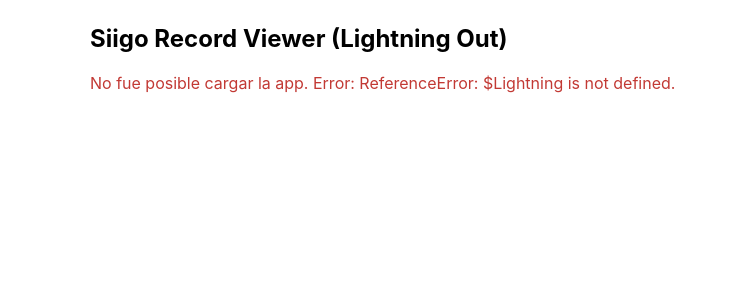
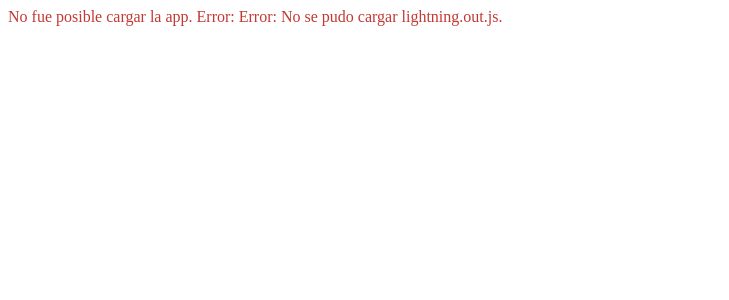
Before and after one commit to jatibamoza/out_view_record_salesforce, a Flask app: template templates/index.html in a window 1280 px wide. Shown: the top 300 px of the page, without its empty margins (0-729 px from the left). Run offline with Flask 3, Linux system fonts and the light colour scheme; the template is opened without the code that fills it: most values are stand-ins (such as "Sample title", 1, 10 or a date in 2020).

Commit message:
Ajuste total del index-html

```diff
--- a/templates/index.html
+++ b/templates/index.html
@@ -1,78 +1,76 @@
 <!doctype html>
-<html lang="es">
+<html>
 	<head>
-	<meta charset="utf-8" />
-	<meta http-equiv="X-UA-Compatible" content="IE=edge" />
-	<meta name="viewport" content="width=device-width,initial-scale=1" />
-	<title>Siigo Lightning Out</title>
-		<!-- Carga el runtime desde tu Experience -->
-		<script src="{{ site_domain }}/lightning/lightning.out.js"></script>
-		<style>
-			body { font-family: -apple-system, BlinkMacSystemFont, "Segoe UI", Roboto, Arial, sans-serif; }
-			.container { max-width: 1100px; margin: 24px auto; padding: 0 12px; }
-		</style>
+		<meta charset="utf-8">
+		<title>Lightning Out</title>
 	</head>
 	<body>
-		<div class="container">
-			<h2>Siigo Record Viewer (Lightning Out)</h2>
 	<div id="siigo_container"></div>
-		</div>
+
 	<script>
-			// 1) captura de errores globales
-			window.addEventListener('error',    e => console.error('[window.error]', e.error || e.message));
-			window.addEventListener('unhandledrejection', e => console.error('[unhandledrejection]', e.reason));
+		const ENDPOINT = "{{ site_domain }}"; // tu site Aura (no el core)
+		const CORE    = "{{ base_domain }}";          // para baseDomain (botonera)
 		const recordId   = "{{ record_id }}";
-			// 2) helper: usar Lightning Out con timeout y catch
+		// 1) Cargar lightning.out.js y esperar a que esté listo
+		function loadLightningOut(endpoint, timeoutMs = 15000) {
+			return new Promise((resolve, reject) => {
+				const src = endpoint.replace(/\/+$/,'') + "/lightning/lightning.out.js";
+				const s = document.createElement("script");
+				let done = false;
+				const t = setTimeout(() => {
+					if (!done) reject(new Error("Timeout cargando lightning.out.js"));
+				}, timeoutMs);
+
+				s.onload = () => {
+					done = true; clearTimeout(t);
+					if (window.$Lightning) resolve();
+					else reject(new Error("$Lightning no quedó definido tras cargar el script"));
+				};
+				s.onerror = () => { done = true; clearTimeout(t); reject(new Error("No se pudo cargar lightning.out.js")); };
+				document.head.appendChild(s);
+				s.src = src;
+			});
+		}
+
+		// 2) Usar Lightning Out (envuelto en Promesa)
 		function useLightning(appName, endpoint, timeoutMs = 15000) {
 			return new Promise((resolve, reject) => {
 				let done = false;
-					const t = setTimeout(() => {
-						if (!done) reject(new Error('Lightning Out timed out (' + timeoutMs + 'ms)'));
-					}, timeoutMs);
-
+				const t = setTimeout(() => { if (!done) reject(new Error("Lightning.use timeout")); }, timeoutMs);
 				try {
-						$Lightning.use(appName, () => {
-							done = true; clearTimeout(t);
-							resolve();                      // listo para crear componentes
-						}, endpoint);
-					} catch (err) {
-						done = true; clearTimeout(t);
-						reject(err);
-					}
+					$Lightning.use(appName, () => { done = true; clearTimeout(t); resolve(); }, endpoint);
+				} catch (e) { done = true; clearTimeout(t); reject(e); }
 			});
 		}
 
-			// 3) helper: crear componente con try/catch
 		function createLoComponent(def, attrs, containerId) {
 			return new Promise((resolve, reject) => {
-					try {
-						$Lightning.createComponent(def, attrs, containerId, cmp => resolve(cmp));
-					} catch (err) {
-						reject(err);
-					}
+			try { $Lightning.createComponent(def, attrs, containerId, cmp => resolve(cmp)); }
+			catch (e) { reject(e); }
 			});
 		}
 
-			// 4) uso con manejo de error
-			(async function bootstrap() {
-				const endpoint = "https://s11g0--core.sandbox.my.site.com/recordviewerapp";
+		// 3) Bootstrap con manejo de errores
+		(async function init() {
 			try {
-					await useLightning("c:SIIGO_OutUiRecordViewerApp_AUR", endpoint);
+				await loadLightningOut(ENDPOINT);            // garantiza $Lightning
+				await useLightning("c:SIIGO_OutUiRecordViewerApp_AUR", ENDPOINT);
 				await createLoComponent(
 					"c:SIIGO_UiRecordViewerHost_AUR",
-						{
-							recordId: recordId
-						},
+					{ recordId: recordId },
 					"siigo_container"
 				);
-					console.log('Lightning Out OK');
+				console.log("Lightning Out OK");
 			} catch (err) {
-					console.error('Lightning Out ERROR:', err);
-					// mensaje visible para el usuario
-					const el = document.getElementById('siigo_container');
-					if (el) el.innerHTML = '<div style="color:#c23934">No fue posible cargar la app. Error: '+ err +'.</div>';
+				console.error("Lightning Out ERROR:", err);
+				document.getElementById("siigo_container").innerHTML =
+				'<div style="color:#c23934">No fue posible cargar la app. Error: '+ err +'.</div>';
 			}
 		})();
+
+		// 4) Logs globales útiles
+		window.addEventListener('error', e => console.error('[window.error]', e.error || e.message));
+		window.addEventListener('unhandledrejection', e => console.error('[unhandledrejection]', e.reason));
 	</script>
 	</body>
 </html>
```
Lines whose indentation alone changed are shown as unchanged.
